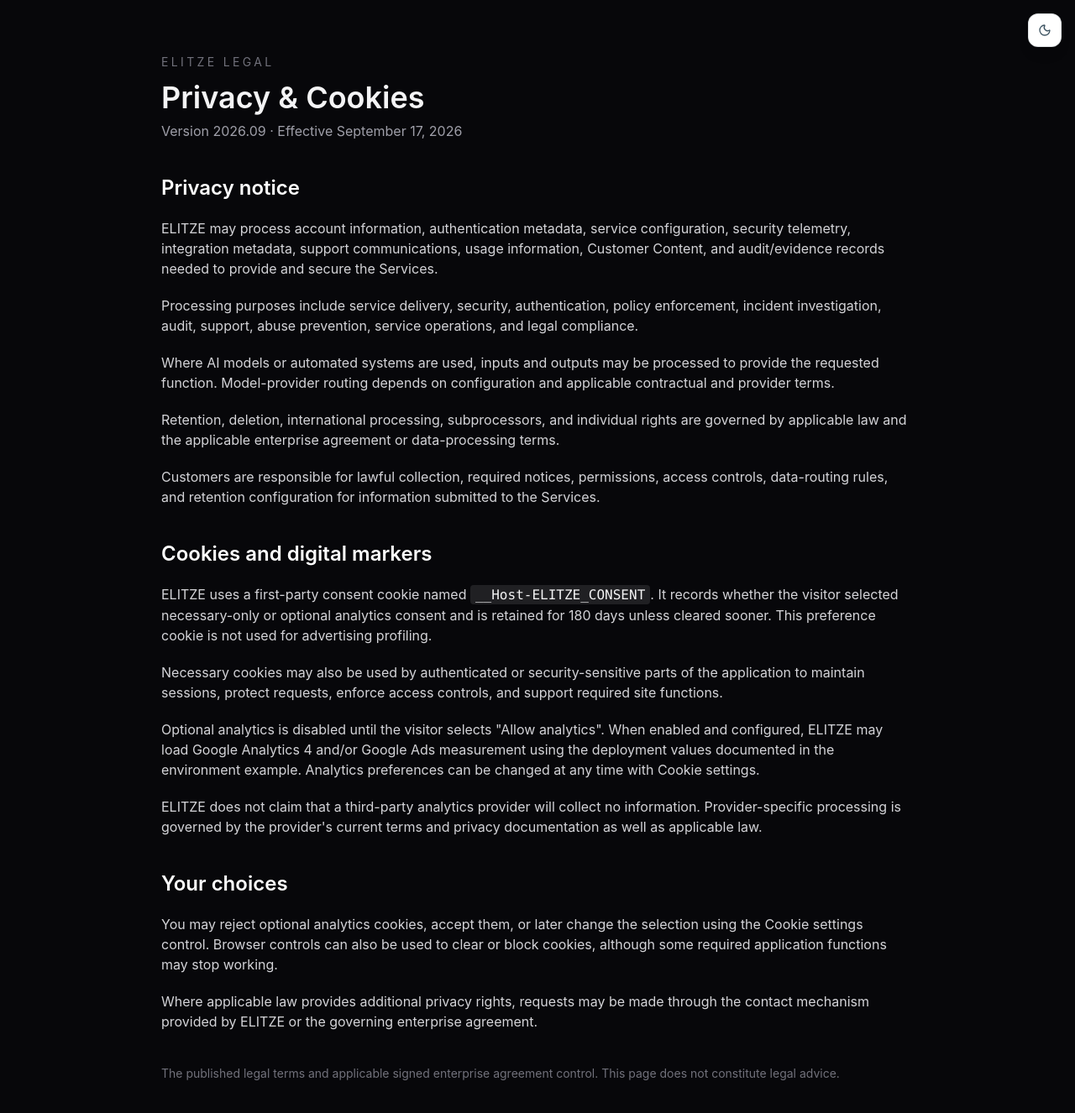
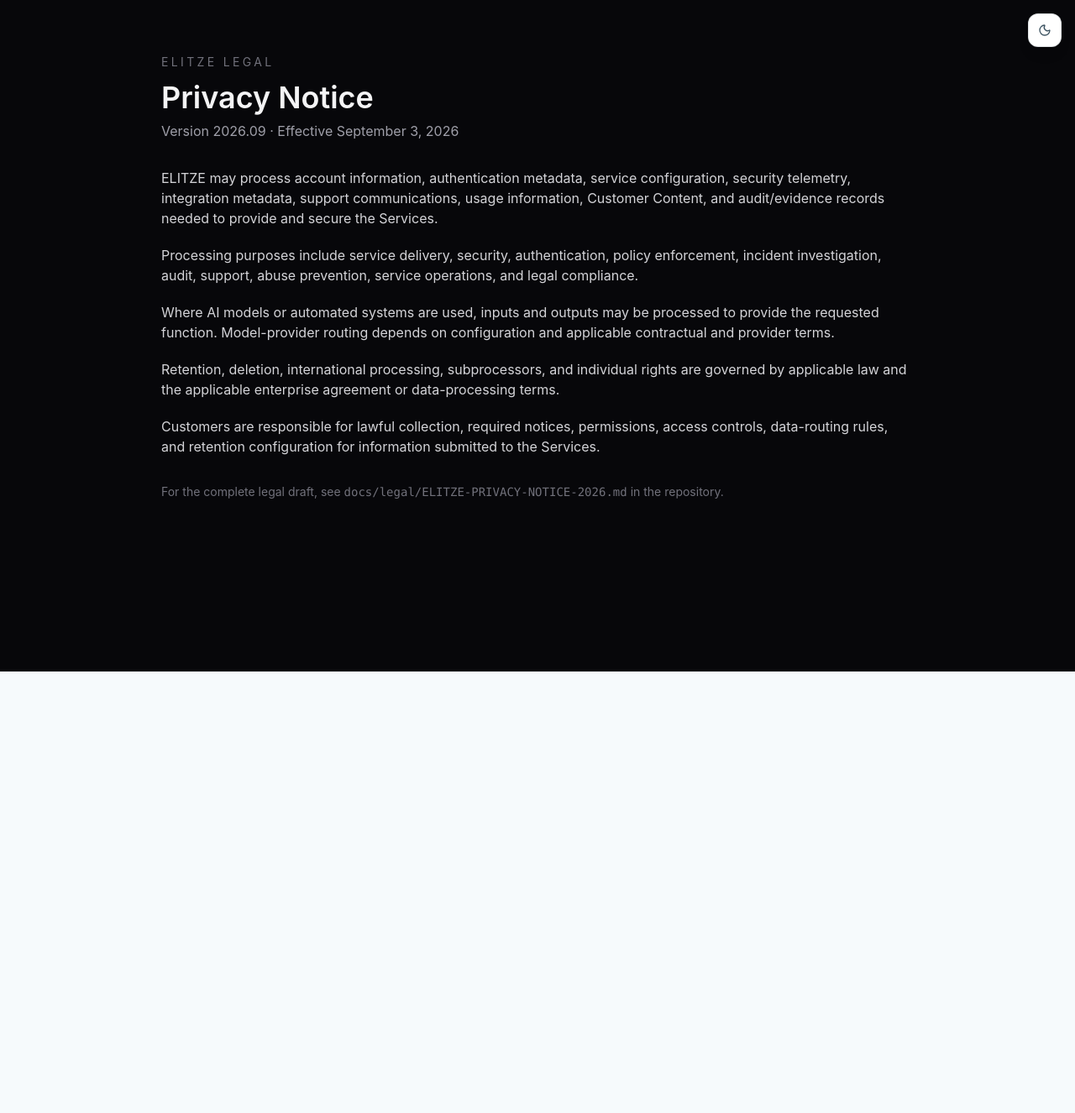
Before and after one commit to terrell0780/elitze-agentic-security, a Next.js app: page /privacy in a window 1280 px wide. Shown: the top 1326 px of the page at 84% size. After the commit the page ends 800 px from the top, so only its background shows below. Built offline with nearby package versions, Linux system fonts and the light colour scheme; no server answers.

Commit message:
revert invalid SEO/cookie change: restore verified main version

```diff
--- a/src/app/privacy/page.tsx
+++ b/src/app/privacy/page.tsx
@@ -1,42 +1,25 @@
 export const metadata = {
-  title: "Privacy & Cookies | ELITZE",
-  description: "ELITZE 2026 Privacy Notice, cookies, analytics and data handling information.",
+  title: "Privacy Notice | ELITZE",
+  description: "ELITZE 2026 Privacy Notice.",
 };
 
 export default function PrivacyPage() {
   return (
     <main className="min-h-screen bg-[#07070a] px-6 py-16 text-zinc-100">
-      <article className="mx-auto max-w-4xl space-y-10">
+      <article className="mx-auto max-w-4xl space-y-8">
         <header>
           <p className="text-sm uppercase tracking-[0.24em] text-zinc-500">ELITZE Legal</p>
-          <h1 className="mt-3 text-4xl font-semibold">Privacy & Cookies</h1>
-          <p className="mt-2 text-zinc-400">Version 2026.09 · Effective September 17, 2026</p>
+          <h1 className="mt-3 text-4xl font-semibold">Privacy Notice</h1>
+          <p className="mt-2 text-zinc-400">Version 2026.09 · Effective September 3, 2026</p>
         </header>
-
         <section className="space-y-5 text-zinc-300">
-          <h2 className="text-2xl font-semibold text-white">Privacy notice</h2>
           <p>ELITZE may process account information, authentication metadata, service configuration, security telemetry, integration metadata, support communications, usage information, Customer Content, and audit/evidence records needed to provide and secure the Services.</p>
           <p>Processing purposes include service delivery, security, authentication, policy enforcement, incident investigation, audit, support, abuse prevention, service operations, and legal compliance.</p>
           <p>Where AI models or automated systems are used, inputs and outputs may be processed to provide the requested function. Model-provider routing depends on configuration and applicable contractual and provider terms.</p>
           <p>Retention, deletion, international processing, subprocessors, and individual rights are governed by applicable law and the applicable enterprise agreement or data-processing terms.</p>
           <p>Customers are responsible for lawful collection, required notices, permissions, access controls, data-routing rules, and retention configuration for information submitted to the Services.</p>
         </section>
-
-        <section className="space-y-5 text-zinc-300">
-          <h2 className="text-2xl font-semibold text-white">Cookies and digital markers</h2>
-          <p>ELITZE uses a first-party consent cookie named <code className="rounded bg-white/10 px-1.5 py-0.5 text-zinc-100">__Host-ELITZE_CONSENT</code>. It records whether the visitor selected necessary-only or optional analytics consent and is retained for 180 days unless cleared sooner. This preference cookie is not used for advertising profiling.</p>
-          <p>Necessary cookies may also be used by authenticated or security-sensitive parts of the application to maintain sessions, protect requests, enforce access controls, and support required site functions.</p>
-          <p>Optional analytics is disabled until the visitor selects &quot;Allow analytics&quot;. When enabled and configured, ELITZE may load Google Analytics 4 and/or Google Ads measurement using the deployment values documented in the environment example. Analytics preferences can be changed at any time with Cookie settings.</p>
-          <p>ELITZE does not claim that a third-party analytics provider will collect no information. Provider-specific processing is governed by the provider&apos;s current terms and privacy documentation as well as applicable law.</p>
-        </section>
-
-        <section className="space-y-5 text-zinc-300">
-          <h2 className="text-2xl font-semibold text-white">Your choices</h2>
-          <p>You may reject optional analytics cookies, accept them, or later change the selection using the Cookie settings control. Browser controls can also be used to clear or block cookies, although some required application functions may stop working.</p>
-          <p>Where applicable law provides additional privacy rights, requests may be made through the contact mechanism provided by ELITZE or the governing enterprise agreement.</p>
-        </section>
-
-        <p className="text-sm text-zinc-500">The published legal terms and applicable signed enterprise agreement control. This page does not constitute legal advice.</p>
+        <p className="text-sm text-zinc-500">For the complete legal draft, see <code>docs/legal/ELITZE-PRIVACY-NOTICE-2026.md</code> in the repository.</p>
       </article>
     </main>
   );
```
